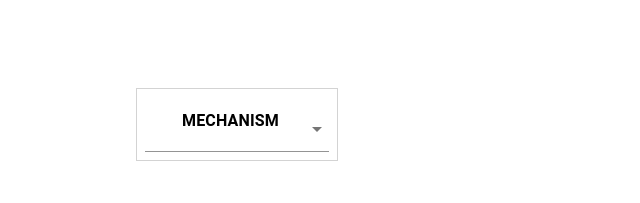
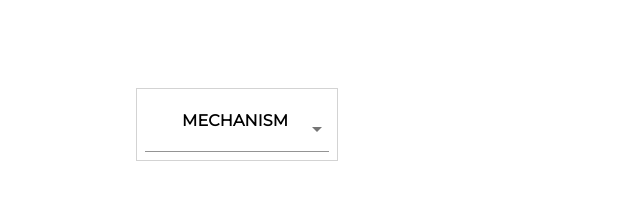
Before and after one commit to nazrulliton/JSEACH_DYSX, a React (Create React App) app: page / in a window 1280 px wide. Shown: the top 203 px of the page, without its empty margins (0-640 px from the left). Built offline with nearby package versions, Linux system fonts and the light colour scheme.

Commit message:
sizing adjusted

```diff
--- a/src/index.css
+++ b/src/index.css
@@ -36,8 +36,9 @@ code {
 
 #mutiple-name-label {
   color:black;
-  font-weight: bold;
+  font-weight: bolder;
   padding-left:45px;
+  font-family: Montserrat;
 }
 
 .MuiInputBase-root {
@@ -45,8 +46,9 @@ code {
   padding: 6px 6px 9px;
 }
 #MenuItem {
-  font-weight: bold;
+  font-weight:bolder;
   font-family: Montserrat;
+
 
 }
 
```
